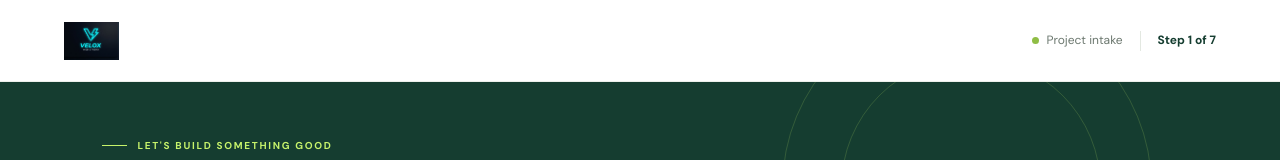
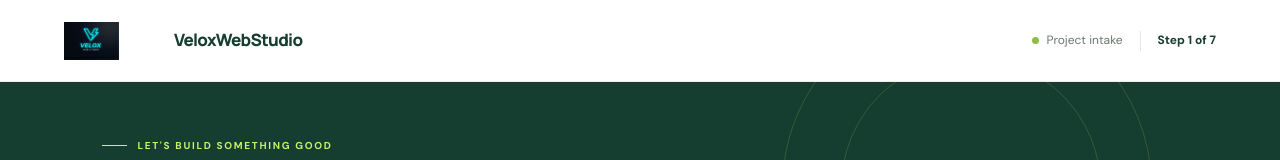
Before and after one commit to veloxwebstudio/velox-requirement, a website: page index.html in a window 1280 px wide. Shown: the top 160 px of the page. Drawn offline with Linux system fonts and the light colour scheme.

Commit message:
Update index.html

```diff
--- a/index.html
+++ b/index.html
@@ -24,7 +24,7 @@
 <body>
   <div class="site-shell">
     <header class="topbar">
-      <a class="brand" href="/" aria-label="VeloxWebStudio home"><img src="/assets/logo.jpg" alt="VeloxWebStudio" class="brand-logo"></a>
+      <a class="brand" href="/" aria-label="VeloxWebStudio home"><img src="/assets/logo.jpg" alt="VeloxWebStudio" class="brand-logo">VeloxWebStudio</a>
       <div class="topbar-right"><span class="secure-note"><span class="secure-dot"></span> Project intake</span><span class="topbar-divider"></span><span class="step-small" id="topStep">Step 1 of 7</span></div>
     </header>
 
```
